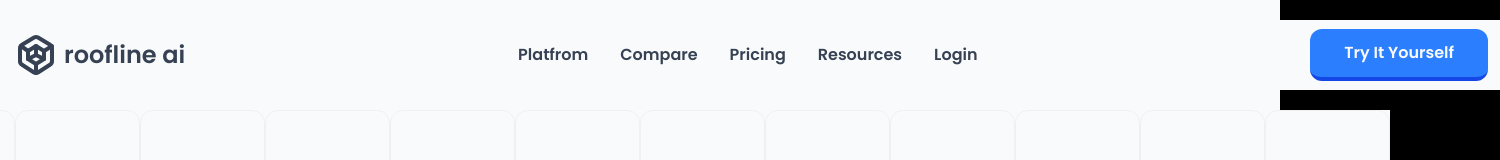
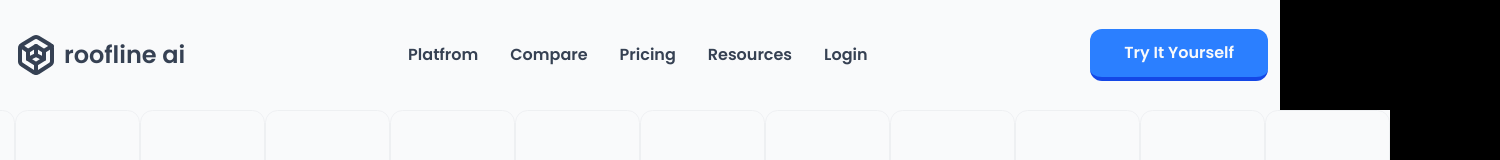
Before and after one commit to Ligardinho/rooflineai, a Next.js app: page / in a window 1280 px wide. Shown: the top 160 px of the page, 1500 px wide, since content can reach past the window. Built offline with nearby package versions, Linux system fonts and the light colour scheme.

Commit message:
sfe sucks dihhh

```diff
--- a/components/Features.tsx
+++ b/components/Features.tsx
@@ -11,8 +11,8 @@ import { AiOutlineSafety } from "react-icons/ai";
 
 const Features = () => {
   return (
-    <div className='mt-[700px] mx-[150px] gap-12 flex flex-col mb-10 justify-center'>
-        <div className='text-start flex flex-col gap-6'>
+    <div className='mt-[700px] mx-[150px] gap-12 flex flex-col mb-10 xl:items-center'>
+        <div className='text-start flex flex-col gap-6 left-1/2 xl:w-[1200px]'>
             <p className='text-blue-500 font-semibold text-lg'>Key Features</p>
             <h1 className='text-5xl font-semibold gap-5 flex-col flex'>
                 <span>Close More Deals. Work Fewer Hours.</span><span>Let AI Do the Busywork.</span>
--- a/components/Nav.tsx
+++ b/components/Nav.tsx
@@ -1,11 +1,9 @@
 import React from 'react'
 import { TbHexagon3D } from "react-icons/tb";
 
-
-
 const Nav = () => {
   return (
-        <div className=' w-[1500px] h-[70px] my-[20px] relative p-[3px} flex flex-row justify-between items-center px-[12px] bg-inherit'>
+        <div className='w-auto h-[70px] my-[20px] relative py-[3px} flex flex-row justify-between items-center mx-[12px] bg-inherit'>
             <div className='text-2xl font-semibold text-gray-700 flex flex-row items-center gap-[4px] justify-center'>
                 <span className='text-5xl'><TbHexagon3D/></span>
                 <span>roofline ai</span>
```
